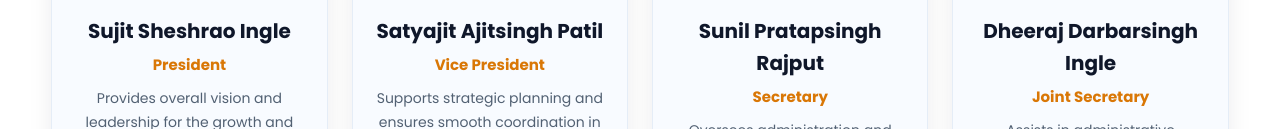
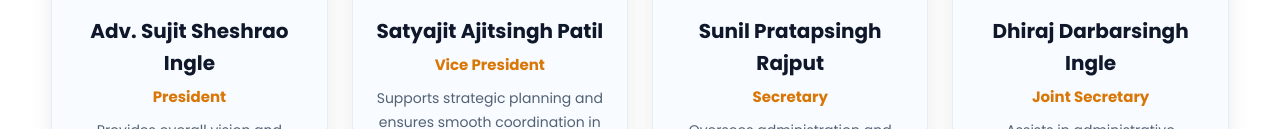
Before and after one commit to SayliWatpal/AjitInternationSchool-Website, a plain HTML site: page about.html in a window 1280 px wide. Shown: the part 1848-1977 px from the top of the page. Drawn offline with Linux system fonts and the light colour scheme.

Commit message:
Update about.html

```diff
--- a/about.html
+++ b/about.html
@@ -111,7 +111,7 @@
       <div class="management-grid">
         <div class="management-card">
           <img src="images/management1.jpeg" alt="President">
-          <h3>Sujit Sheshrao Ingle</h3>
+          <h3>Adv. Sujit Sheshrao Ingle</h3>
           <h4>President</h4>
           <p>Provides overall vision and leadership for the growth and development of the institution.</p>
         </div>
@@ -132,7 +132,7 @@
 
         <div class="management-card">
           <img src="images/management4.jpeg" alt="Joint Secretary">
-          <h3>Dheeraj Darbarsingh Ingle</h3>
+          <h3>Dhiraj Darbarsingh Ingle</h3>
           <h4>Joint Secretary</h4>
           <p>Assists in administrative coordination and supports the execution of key institutional activities.</p>
         </div>
```
